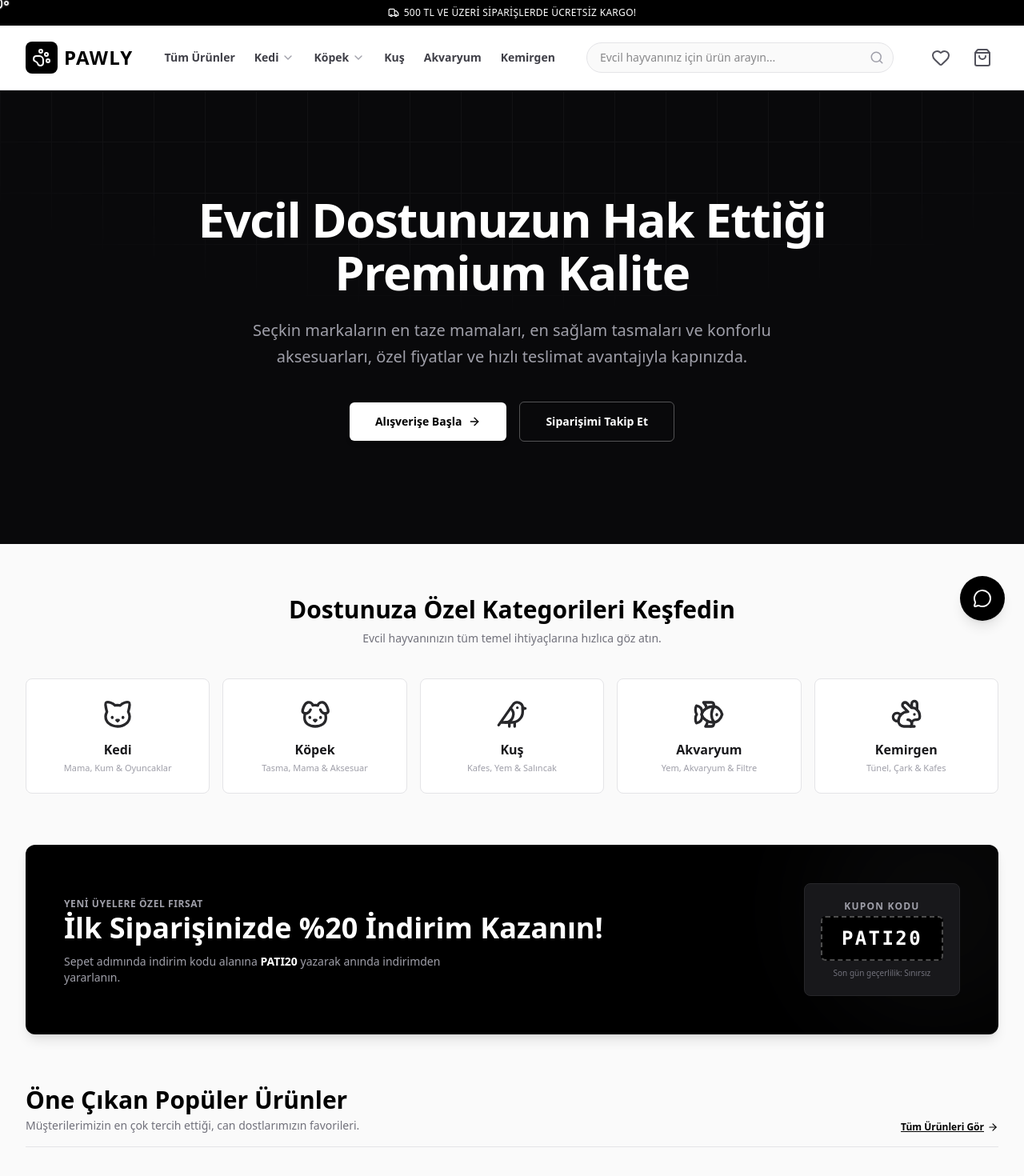
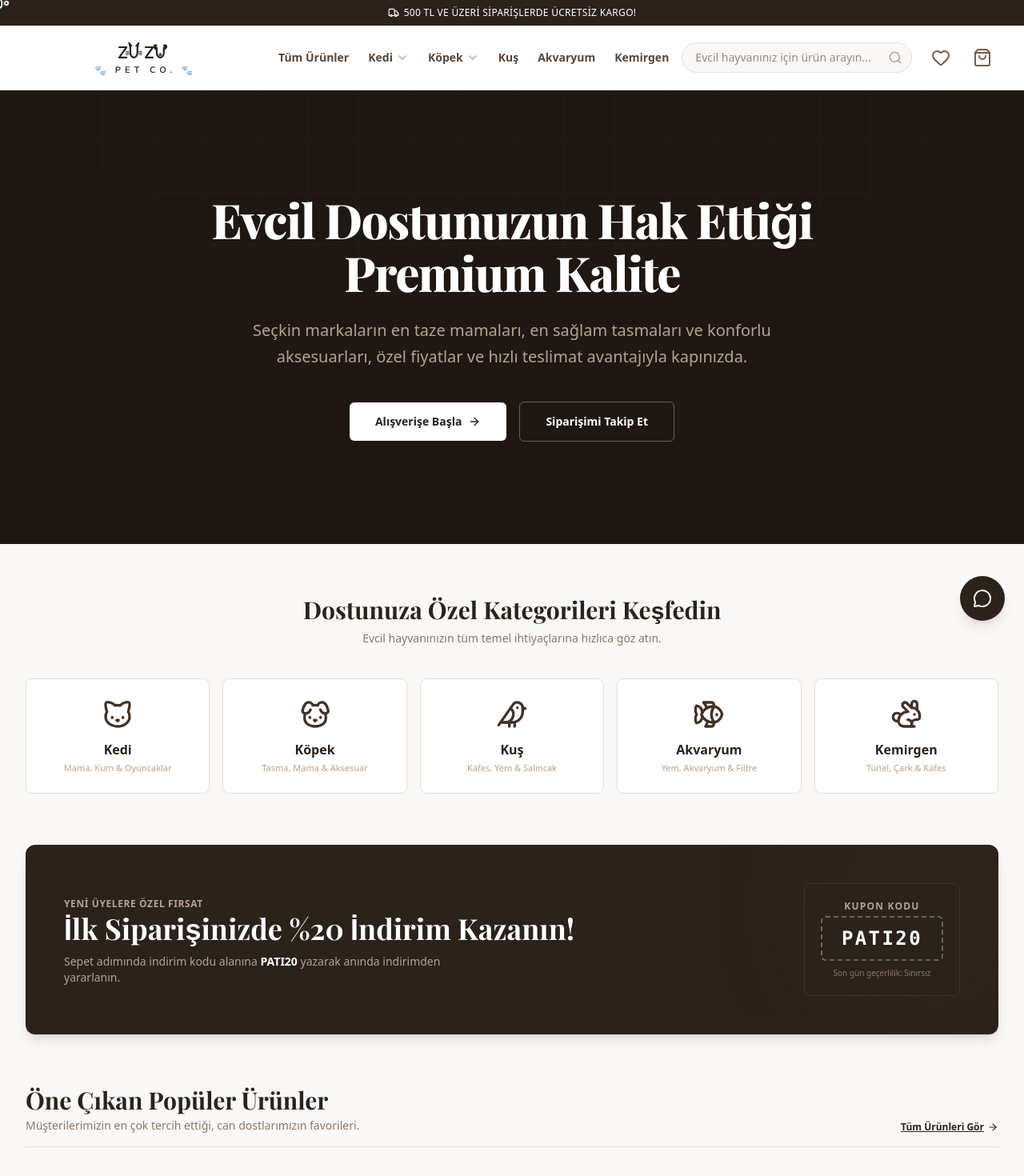
Before and after one commit to YamanLabs/petshop, a Next.js app: page / in a window 1280 px wide. Shown: the top 1470 px of the page at 80% size. Built offline with nearby package versions, Linux system fonts and the light colour scheme.

Commit message:
Rebrand and retheme to Zuzu Pet Co.

```diff
--- a/src/app/(admin)/admin/products/page.tsx
+++ b/src/app/(admin)/admin/products/page.tsx
@@ -128,7 +128,7 @@ function AdminProductsContent() {
       image,
       description,
       variations: variations.length > 0 ? variations : undefined,
-      metaTitle: metaTitle || `${title} | Pawly`,
+      metaTitle: metaTitle || `${title} | Zuzu Pet Co.`,
       metaDescription: metaDescription || description.slice(0, 150),
       metaKeywords: metaKeywords || `${brand}, ${title.toLowerCase()}`
     };
@@ -373,7 +373,7 @@ function AdminProductsContent() {
                         <label className="text-xs font-bold text-zinc-500">Meta Başlık (Title Tag)</label>
                         <input
                           type="text"
-                          placeholder="Örn: N&D Tahılsız Kedi Maması Fiyatı - Pawly"
+                          placeholder="Örn: N&D Tahılsız Kedi Maması Fiyatı - Zuzu Pet Co."
                           value={metaTitle}
                           onChange={(e) => setMetaTitle(e.target.value)}
                           className="w-full bg-zinc-50 border border-zinc-200 rounded-md p-2.5 text-xs focus:outline-hidden focus:border-black font-semibold"
--- a/src/app/(shop)/layout.tsx
+++ b/src/app/(shop)/layout.tsx
@@ -25,6 +25,7 @@ import {
 } from 'lucide-react';
 import { Category, Product } from '../types';
 import { playSound } from '../utils/sound';
+import Logo from '../components/Logo';
 
 function ShopLayoutContent({ children }: { children: React.ReactNode }) {
   const {
@@ -52,7 +53,7 @@ function ShopLayoutContent({ children }: { children: React.ReactNode }) {
   const [isChatOpen, setIsChatOpen] = useState(false);
   const [chatMessage, setChatMessage] = useState('');
   const [chatLog, setChatLog] = useState<{ sender: 'user' | 'bot'; text: string; time: string }[]>([
-    { sender: 'bot', text: 'Merhaba! Pawly Destek hattına hoş geldiniz. Size nasıl yardımcı olabilirim?', time: 'Şimdi' }
+    { sender: 'bot', text: 'Merhaba! Zuzu Pet Co. Destek hattına hoş geldiniz. Size nasıl yardımcı olabilirim?', time: 'Şimdi' }
   ]);
   const [isTyping, setIsTyping] = useState(false);
 
@@ -175,12 +176,7 @@ function ShopLayoutContent({ children }: { children: React.ReactNode }) {
 
             {/* Logo */}
             <Link href="/" className="flex items-center gap-2 group cursor-pointer">
-              <div className="bg-black text-white p-2 rounded-lg group-hover:scale-105 transition-transform duration-200">
-                <PawPrint className="w-5 sm:w-6 h-5 sm:h-6" />
-              </div>
-              <span className="font-heading font-bold text-xl sm:text-2xl tracking-wider text-black">
-                PAWLY
-              </span>
+              <Logo className="h-10 sm:h-12 w-auto" />
             </Link>
 
             {/* Desktop Navbar Category Links */}
@@ -341,10 +337,7 @@ function ShopLayoutContent({ children }: { children: React.ReactNode }) {
           <div className="grid grid-cols-1 md:grid-cols-4 gap-8">
             <div className="space-y-4">
               <div className="flex items-center gap-2">
-                <div className="bg-black text-white p-1.5 rounded-md">
-                  <PawPrint className="w-4 h-4" />
-                </div>
-                <span className="font-heading font-bold text-lg tracking-wider">PAWLY</span>
+                <Logo className="h-10 w-auto" />
               </div>
               <p className="text-sm text-zinc-500 leading-relaxed">
                 Premium evcil hayvan malzemeleri markası. Kaliteli mama, aksesuar ve konfor sunan tasarımlarla can dostlarınızın yanındayız.
@@ -402,7 +395,7 @@ function ShopLayoutContent({ children }: { children: React.ReactNode }) {
 
           <div className="border-t border-zinc-150 mt-12 pt-6 flex flex-col md:flex-row justify-between items-center gap-4">
             <p className="text-xs text-zinc-400">
-              © {new Date().getFullYear()} Pawly A.Ş. Tüm Hakları Saklıdır.
+              © {new Date().getFullYear()} Zuzu Pet Co. Tüm Hakları Saklıdır.
             </p>
             <p className="text-xs text-zinc-400 hover:text-black cursor-pointer transition-colors flex items-center gap-1">
               <Link href="/admin" className="flex items-center gap-1">Yönetici Paneli Girişi <Settings className="w-3 h-3" /></Link>
@@ -676,7 +669,7 @@ function ShopLayoutContent({ children }: { children: React.ReactNode }) {
                   <span className="absolute bottom-0 right-0 w-2 h-2 bg-green-500 rounded-full border border-black" />
                 </div>
                 <div>
-                  <h4 className="text-sm font-bold leading-tight">Pawly Canlı Destek</h4>
+                  <h4 className="text-sm font-bold leading-tight">Zuzu Canlı Destek</h4>
                   <p className="text-[10px] text-zinc-300">Uzman Ekibimiz Çevrimiçi</p>
                 </div>
               </div>
--- a/src/app/(shop)/order-tracking/page.tsx
+++ b/src/app/(shop)/order-tracking/page.tsx
@@ -209,7 +209,7 @@ function OrderTrackingContent() {
                     </div>
                     <div>
                       <span className="font-bold text-zinc-450 block text-[10px] uppercase">Kargo Firması</span>
-                      <span className="font-semibold">Pawly Express</span>
+                      <span className="font-semibold">Zuzu Express</span>
                     </div>
                   </div>
                 </div>
--- a/src/app/(shop)/shop/page.tsx
+++ b/src/app/(shop)/shop/page.tsx
@@ -359,7 +359,7 @@ function ShopCatalogContent() {
 
                     {/* Image */}
                     <Link href={`/product/${product.id}`} className="block relative aspect-square overflow-hidden cursor-pointer border-b border-zinc-150">
-                      <div className="w-full h-full bg-zinc-900 flex flex-col items-center justify-center gap-1.5 p-4 text-center group-hover:bg-zinc-805 transition-colors">
+                      <div className="w-full h-full bg-zinc-900 flex flex-col items-center justify-center gap-1.5 p-4 text-center group-hover:bg-zinc-800 transition-colors">
                         <PawPrint className="w-7 h-7 text-white/50" />
                         <span className="text-[9px] font-bold text-white/60 tracking-wider">GÖRSEL YOK</span>
                       </div>
--- /dev/null
+++ b/src/app/components/Logo.tsx
@@ -0,0 +1,125 @@
+'use client';
+
+import React from 'react';
+
+interface LogoProps {
+  className?: string;
+  light?: boolean;
+}
+
+export default function Logo({ className = "h-10", light = false }: LogoProps) {
+  const color = light ? '#ffffff' : '#2b221a';
+
+  return (
+    <div className={`flex flex-col items-center justify-center ${className}`}>
+      <svg
+        viewBox="0 0 220 75"
+        className="w-full h-auto"
+        fill="none"
+        xmlns="http://www.w3.org/2000/svg"
+      >
+        {/* Letter Z (first) */}
+        <path
+          d="M20 30H45L20 65H45"
+          stroke={color}
+          strokeWidth="6"
+          strokeLinecap="round"
+          strokeLinejoin="round"
+        />
+
+        {/* Cat U (first U) */}
+        {/* Pointy Left Ear */}
+        <path
+          d="M57 32L53 14L63 26"
+          stroke={color}
+          strokeWidth="4"
+          strokeLinecap="round"
+          strokeLinejoin="round"
+          fill={color}
+        />
+        {/* Pointy Right Ear */}
+        <path
+          d="M83 32L87 14L77 26"
+          stroke={color}
+          strokeWidth="4"
+          strokeLinecap="round"
+          strokeLinejoin="round"
+          fill={color}
+        />
+        {/* Cat U Body */}
+        <path
+          d="M58 32V50C58 58.2843 64.7157 65 70 65C75.2843 65 82 58.2843 82 50V32"
+          stroke={color}
+          strokeWidth="6"
+          strokeLinecap="round"
+        />
+        {/* Cat Nose (small heart) */}
+        <path
+          d="M70 54.5C70.5 53.5 72 53.5 72 54.5C72 55.5 70 57 70 57C70 57 68 55.5 68 54.5C68 53.5 69.5 53.5 70 54.5Z"
+          fill={color}
+        />
+        {/* Whiskers Left */}
+        <path d="M52 50H42" stroke={color} strokeWidth="2.5" strokeLinecap="round" />
+        <path d="M53 46L43 44" stroke={color} strokeWidth="2.5" strokeLinecap="round" />
+        <path d="M53 54L43 56" stroke={color} strokeWidth="2.5" strokeLinecap="round" />
+        {/* Whiskers Right */}
+        <path d="M88 50H98" stroke={color} strokeWidth="2.5" strokeLinecap="round" />
+        <path d="M87 46L97 44" stroke={color} strokeWidth="2.5" strokeLinecap="round" />
+        <path d="M87 54L97 56" stroke={color} strokeWidth="2.5" strokeLinecap="round" />
+
+        {/* Letter Z (second) */}
+        <path
+          d="M110 30H135L110 65H135"
+          stroke={color}
+          strokeWidth="6"
+          strokeLinecap="round"
+          strokeLinejoin="round"
+        />
+
+        {/* Dog U (second U) */}
+        {/* Floppy Left Ear */}
+        <path
+          d="M148 24C145 20 138 22 138 28C138 34 146 38 147 40"
+          stroke={color}
+          strokeWidth="4"
+          strokeLinecap="round"
+          strokeLinejoin="round"
+          fill={color}
+        />
+        {/* Floppy Right Ear */}
+        <path
+          d="M172 24C175 20 182 22 182 28C182 34 174 38 173 40"
+          stroke={color}
+          strokeWidth="4"
+          strokeLinecap="round"
+          strokeLinejoin="round"
+          fill={color}
+        />
+        {/* Dog U Body */}
+        <path
+          d="M148 32V50C148 58.2843 154.716 65 160 65C165.284 65 172 58.2843 172 50V32"
+          stroke={color}
+          strokeWidth="6"
+          strokeLinecap="round"
+        />
+        {/* Dog Nose & Muzzle */}
+        <circle cx="160" cy="53" r="3.5" fill={color} />
+        <path
+          d="M156.5 56.5C158 58 160 58.5 160 56.5C160 58.5 162 58 163.5 56.5"
+          stroke={color}
+          strokeWidth="3.5"
+          strokeLinecap="round"
+        />
+      </svg>
+      {/* Brand Subtitle "PET CO" */}
+      <div
+        className="text-[10px] sm:text-[11px] tracking-[0.45em] font-bold uppercase mt-1 opacity-90 select-none flex items-center gap-1.5"
+        style={{ color: color, fontFamily: 'var(--font-nunito), sans-serif' }}
+      >
+        <span className="opacity-60 text-xs">🐾</span>
+        <span>PET CO.</span>
+        <span className="opacity-60 text-xs">🐾</span>
+      </div>
+    </div>
+  );
+}
--- a/src/app/globals.css
+++ b/src/app/globals.css
@@ -1,8 +1,32 @@
 @import "tailwindcss";
 
+@theme {
+  --color-zinc-50: #faf8f6;
+  --color-zinc-100: #f2ebe3;
+  --color-zinc-150: #ebdcd0;
+  --color-zinc-200: #e8dfd5;
+  --color-zinc-300: #d5c8bb;
+  --color-zinc-400: #b5a290;
+  --color-zinc-500: #8c7664;
+  --color-zinc-600: #735d4c;
+  --color-zinc-700: #594537;
+  --color-zinc-800: #423227;
+  --color-zinc-900: #2b221a;
+  --color-zinc-950: #1f1812;
+
+  --color-black: #2b221a;
+  --color-white: #ffffff;
+
+  --color-accent-gold: #c29f72;
+  --color-accent-rose: #bd8a7e;
+
+  --font-heading: var(--font-playfair), serif;
+  --font-body: var(--font-nunito), sans-serif;
+}
+
 :root {
-  --background: #fafafa;
-  --foreground: #18181b;
+  --background: #faf8f6;
+  --foreground: #2b221a;
 }
 
 body {
@@ -18,16 +42,16 @@ body {
 }
 
 ::-webkit-scrollbar-track {
-  background: #f4f4f5;
+  background: #f2ebe3;
 }
 
 ::-webkit-scrollbar-thumb {
-  background: #d4d4d8;
+  background: #d5c8bb;
   border-radius: 3px;
 }
 
 ::-webkit-scrollbar-thumb:hover {
-  background: #a1a1aa;
+  background: #b5a290;
 }
 
 /* Chrome DevTools plugin adjustments */
@@ -37,49 +61,49 @@ html {
 
 /* Custom inputs, cards and effects matching monochrome premium */
 .btn-primary {
-  background-color: #000000;
+  background-color: #2b221a;
   color: #ffffff;
   padding: 0.75rem 1.5rem;
   border-radius: 0.375rem;
-  font-weight: 500;
+  font-weight: 600;
   transition: all 0.2s cubic-bezier(0.4, 0, 0.2, 1);
   cursor: pointer;
-  border: 1px solid #000000;
+  border: 1px solid #2b221a;
 }
 
 .btn-primary:hover {
-  background-color: #27272a;
-  border-color: #27272a;
+  background-color: #423227;
+  border-color: #423227;
 }
 
 .btn-secondary {
-  background-color: #ffffff;
-  color: #000000;
+  background-color: #faf8f6;
+  color: #2b221a;
   padding: 0.75rem 1.5rem;
   border-radius: 0.375rem;
-  font-weight: 500;
-  border: 1px solid #e4e4e7;
+  font-weight: 650;
+  border: 1px solid #e8dfd5;
   transition: all 0.2s cubic-bezier(0.4, 0, 0.2, 1);
   cursor: pointer;
 }
 
 .btn-secondary:hover {
-  background-color: #f4f4f5;
-  border-color: #d4d4d8;
+  background-color: #f2ebe3;
+  border-color: #d5c8bb;
 }
 
 /* Card classes */
 .pet-card {
   background-color: #ffffff;
-  border: 1px solid #e4e4e7;
+  border: 1px solid #e8dfd5;
   border-radius: 0.5rem;
   padding: 1rem;
   transition: all 0.25s ease;
 }
 
 .pet-card:hover {
-  box-shadow: 0 10px 25px -5px rgba(0, 0, 0, 0.05), 0 8px 10px -6px rgba(0, 0, 0, 0.05);
-  border-color: #a1a1aa;
+  box-shadow: 0 10px 25px -5px rgba(43, 34, 26, 0.08), 0 8px 10px -6px rgba(43, 34, 26, 0.08);
+  border-color: #b5a290;
 }
 
 /* Hide scrollbar for Chrome, Safari and Opera */
--- a/src/app/layout.tsx
+++ b/src/app/layout.tsx
@@ -1,13 +1,13 @@
 import type { Metadata } from "next";
-import { Rubik, Nunito } from "next/font/google";
+import { Playfair_Display, Nunito } from "next/font/google";
 import "./globals.css";
 import { AppProvider } from "./context/AppContext";
 import CustomCursor from "./components/CustomCursor";
 
-const rubik = Rubik({
-  variable: "--font-rubik",
+const playfair = Playfair_Display({
+  variable: "--font-playfair",
   subsets: ["latin"],
-  weight: ["300", "400", "500", "600", "700"],
+  weight: ["400", "500", "600", "700", "800", "900"],
 });
 
 const nunito = Nunito({
@@ -17,9 +17,9 @@ const nunito = Nunito({
 });
 
 export const metadata: Metadata = {
-  title: "Pawly Premium Petshop | Evcil Hayvan Malzemeleri",
-  description: "Kediniz, köpeğiniz, kuşunuz ve tüm küçük dostlarınız için premium kalitede mama, aksesuar, kafes ve sağlık ürünleri en uygun fiyatlarla Pawly'de.",
-  keywords: "petshop, kedi maması, köpek maması, kedi kumu, akvaryum, kuş kafesi, evcil hayvan malzemeleri",
+  title: "Zuzu Pet Co. Premium Petshop | Evcil Hayvan Malzemeleri",
+  description: "Kediniz, köpeğiniz ve tüm küçük dostlarınız için premium kalitede mama, aksesuar, kafes ve sağlık ürünleri en uygun fiyatlarla Zuzu Pet Co.'da.",
+  keywords: "zuzu pet co, petshop, kedi maması, köpek maması, kedi kumu, akvaryum, kuş kafesi, evcil hayvan malzemeleri",
 };
 
 export default function RootLayout({
@@ -30,7 +30,7 @@ export default function RootLayout({
   return (
     <html
       lang="tr"
-      className={`${rubik.variable} ${nunito.variable} h-full antialiased`}
+      className={`${playfair.variable} ${nunito.variable} h-full antialiased`}
     >
       <body className="min-h-full flex flex-col font-body bg-zinc-50 text-zinc-950 font-sans" style={{ fontFamily: "var(--font-nunito), sans-serif" }}>
         <AppProvider>
```
Also changed, not shown: src/app/(admin)/layout.tsx (+6 -7 lines), src/app/(shop)/page.tsx (+7 -7 lines), src/app/context/AppContext.tsx (+17 -17 lines).
